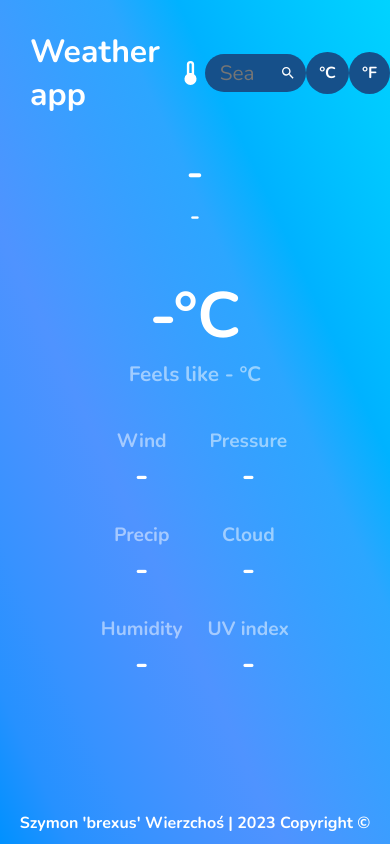
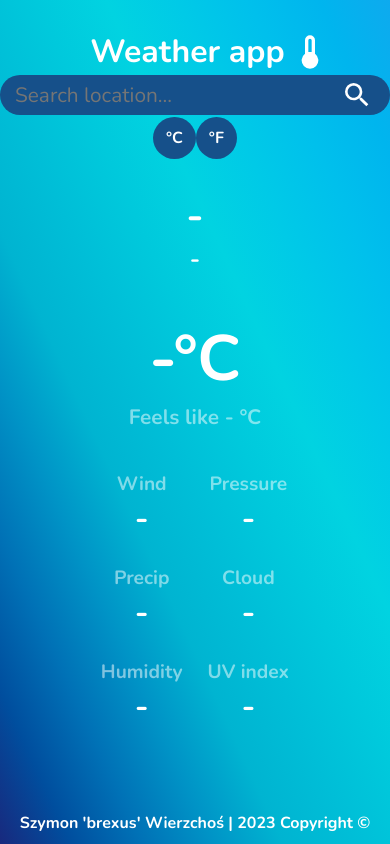
Before and after one commit to brexus/weather-app, a website: page dist/index.html in a window 390 px wide. Drawn offline with nearby package versions, Linux system fonts and the light colour scheme; no server answers.

Commit message:
Initial dist subtree commit

```diff
--- a/dist/index.html
+++ b/dist/index.html
@@ -20,7 +20,9 @@
 
         <div id="search-container" class="no-outline">
             <input type="text" id="input-text-search" placeholder="Search location...">
-            <svg id="input-search-btn" xmlns="http://www.w3.org/2000/svg" viewBox="0 0 24 24"><title>magnify</title><path d="M9.5,3A6.5,6.5 0 0,1 16,9.5C16,11.11 15.41,12.59 14.44,13.73L14.71,14H15.5L20.5,19L19,20.5L14,15.5V14.71L13.73,14.44C12.59,15.41 11.11,16 9.5,16A6.5,6.5 0 0,1 3,9.5A6.5,6.5 0 0,1 9.5,3M9.5,5C7,5 5,7 5,9.5C5,12 7,14 9.5,14C12,14 14,12 14,9.5C14,7 12,5 9.5,5Z" /></svg>
+            <button id="input-search-btn">
+                <svg xmlns="http://www.w3.org/2000/svg" viewBox="0 0 24 24"><title>magnify</title><path d="M9.5,3A6.5,6.5 0 0,1 16,9.5C16,11.11 15.41,12.59 14.44,13.73L14.71,14H15.5L20.5,19L19,20.5L14,15.5V14.71L13.73,14.44C12.59,15.41 11.11,16 9.5,16A6.5,6.5 0 0,1 3,9.5A6.5,6.5 0 0,1 9.5,3M9.5,5C7,5 5,7 5,9.5C5,12 7,14 9.5,14C12,14 14,12 14,9.5C14,7 12,5 9.5,5Z" /></svg>
+            </button>
         </div>
 
         <div id="temp-c-f-container">
--- a/dist/style.css
+++ b/dist/style.css
@@ -6,6 +6,8 @@
     --dark: rgb(46, 46, 46);
     --transparent-white: rgba(255, 255, 255, 0.5);
     --dark-blue: #16508a;
+    --background-gradient1: linear-gradient(to right top, #0091ff, #2691ff, #3792ff, #4492ff, #4f93ff, #429aff, #36a0ff, #2ca6ff, #00b2ff, #00beff, #00c9ff, #00d3ff);;
+    --background-gradient2: linear-gradient(to right top, #18297e, #004e9e, #0071b6, #0093c6, #00b4d1, #00bed7, #00c9dc, #01d3e1, #00cae7, #00c0ec, #00b5ee, #0eaaee);;
 }
 
 * {
@@ -27,7 +29,7 @@ body {
 }
 
 #content {
-    background-image: linear-gradient(to right top, #0091ff, #2691ff, #3792ff, #4492ff, #4f93ff, #429aff, #36a0ff, #2ca6ff, #00b2ff, #00beff, #00c9ff, #00d3ff);
+    background-image: var(--background-gradient2);
     width: 100%;
     height: 100vh;
     display: flex;
@@ -43,7 +45,7 @@ body {
 #search-temp-buttons-container {
     width: 100%;
     display: grid;
-    grid-template-columns: 1fr 2fr 1fr;
+    grid-template-columns: 1fr max-content 1fr;
     grid-template-rows: 1fr;
     margin: 30px 0;
 }
@@ -105,10 +107,18 @@ body {
 }
 
 #input-search-btn {
+    margin: 0 10px;
+    background-color: transparent;
+    cursor: pointer;
+
+    display: flex;
+    justify-content: center;
+    align-items: center;
+}
+
+#input-search-btn > svg {
+    fill: white;
     width: 32px;
-    margin: 0 10px;
-    fill: white;
-    cursor: pointer;
 }
 
 #input-search-btn:hover {
@@ -130,12 +140,14 @@ button {
     grid-row: 1 / 2;
     display: flex;
     flex-direction: row;
-    justify-content: flex-start;
+    justify-content: center;
     align-items: center;
     width: 100%;
     padding-left: 30px;
     font-weight: 1000;
     font-size: 1rem;
+    text-wrap: nowrap;
+
 }
 
 /* ============================================== */
@@ -241,6 +253,28 @@ h2#feels-like-temp {
     color: rgb(255, 255, 255);
 }
 
+@media only screen and (max-width: 900px) {
+    #search-temp-buttons-container {
+        grid-template-columns: 1fr;
+        grid-template-rows: 1fr 1fr 1fr;
+    }
+
+    #header-container {
+        grid-column: 1 / 2;
+        grid-row: 1 / 2;
+    }
+
+    #search-container {
+        grid-column: 1 / 2;
+        grid-row: 2 / 3;
+    }
+
+    #temp-c-f-container {
+        grid-column: 1 / 2;
+        grid-row: 3 / 4;
+    }
+}
+
 @media only screen and (max-width: 490px) {
     #weather-stats {
         grid-template-columns: 1fr 1fr;
```
Also changed, not shown: dist/main.js (+1 -1 lines).
